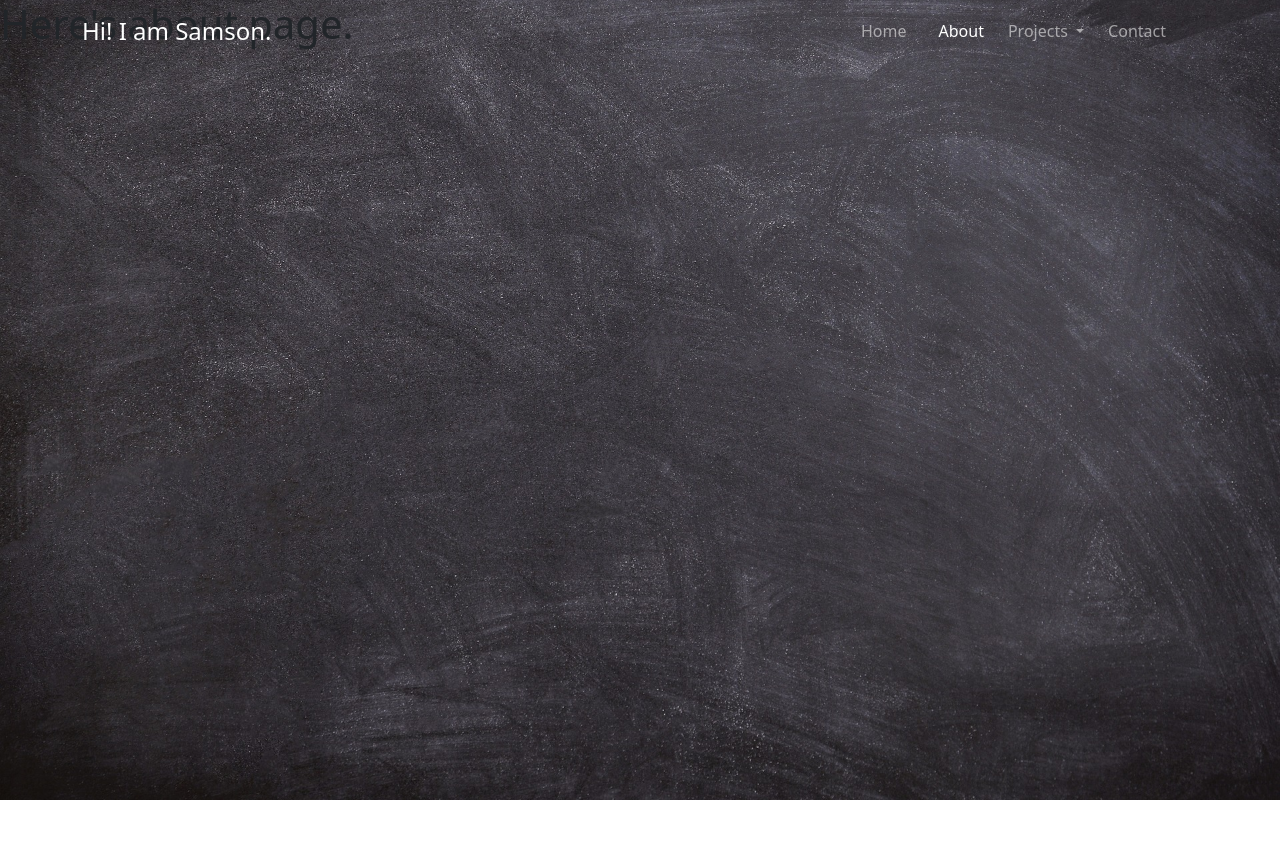
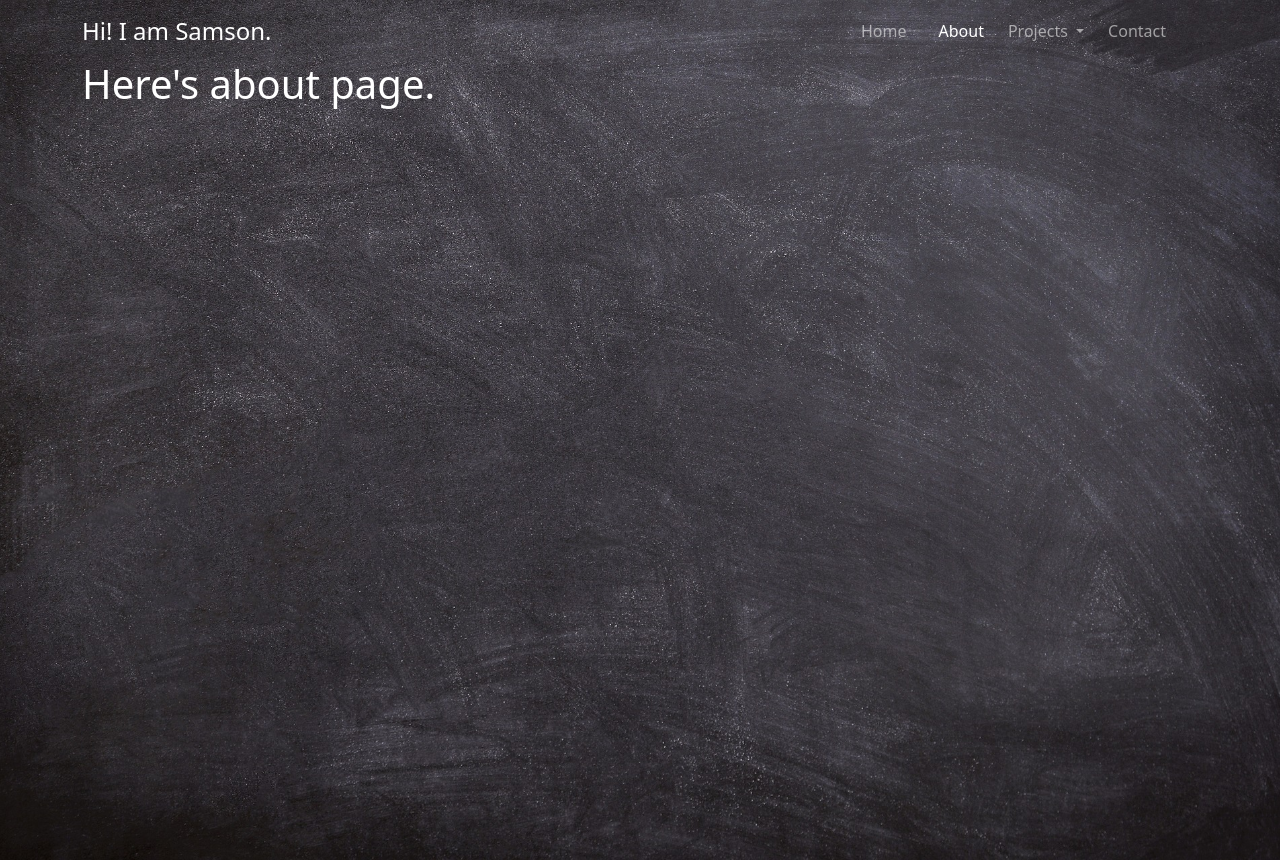
Before and after one commit to samsonhsy/imSamson, a plain HTML site: page about.html in a window 1280 px wide. Before the commit the page ends 800 px from the top, so only its background shows below. Drawn offline with nearby package versions, Linux system fonts and the light colour scheme.

Commit message:
v1.0
31/12

```diff
--- a/about.html
+++ b/about.html
@@ -80,7 +80,7 @@
       </div>
     </nav>
 
-    <h1>Here's about page.</h1>
+    <h1 class="firstLine container">Here's about page.</h1>
 
     <script src="script.js"></script>
     <script
--- a/style.css
+++ b/style.css
@@ -342,3 +342,8 @@ body{
     transform: scale(1);
   }
 }
+
+.firstLine{
+	color: white;
+	margin-top: 60px;
+}
```
Also changed, not shown: contact.html (+1 -1 lines), project1.html (+1 -1 lines).
